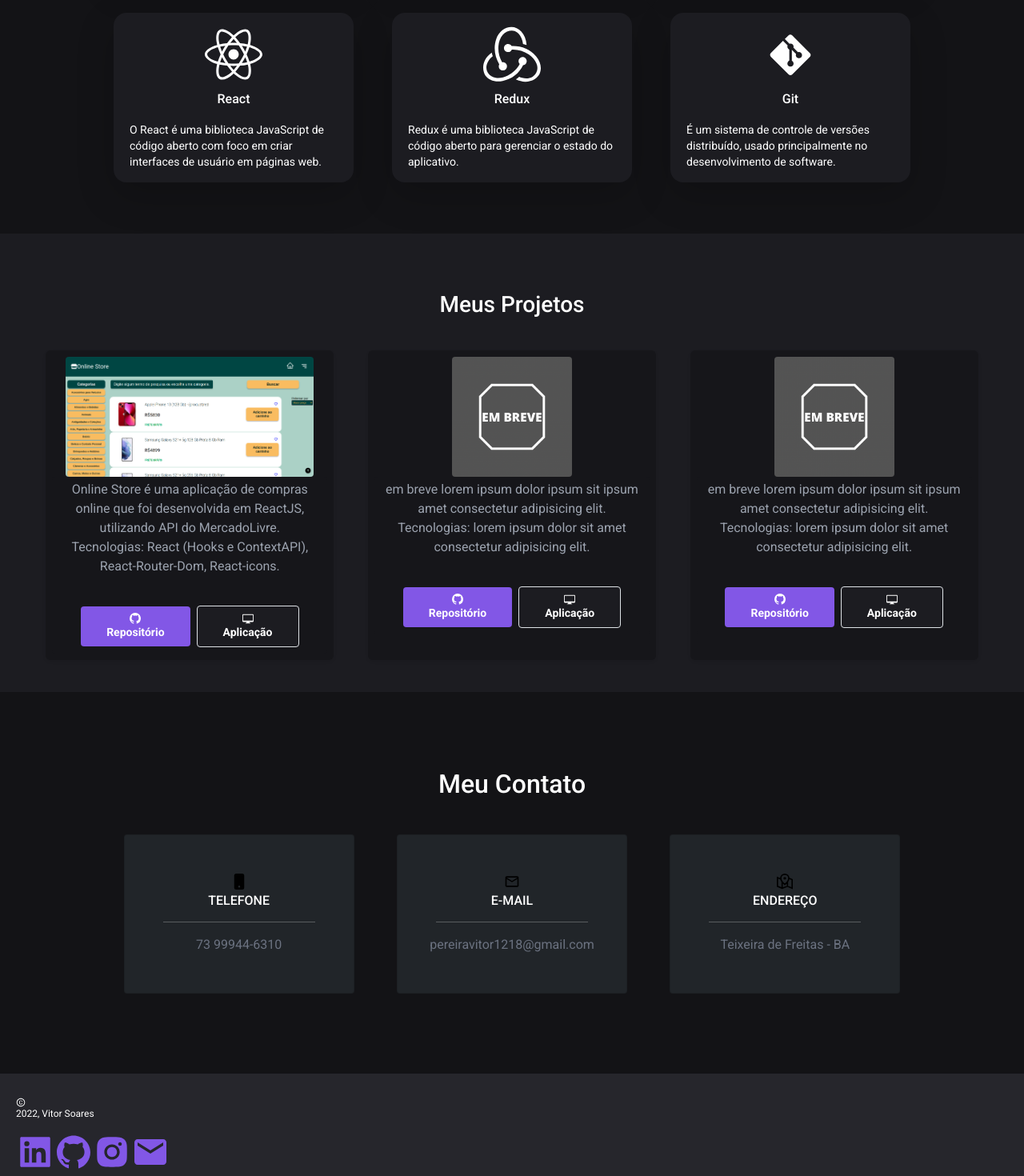
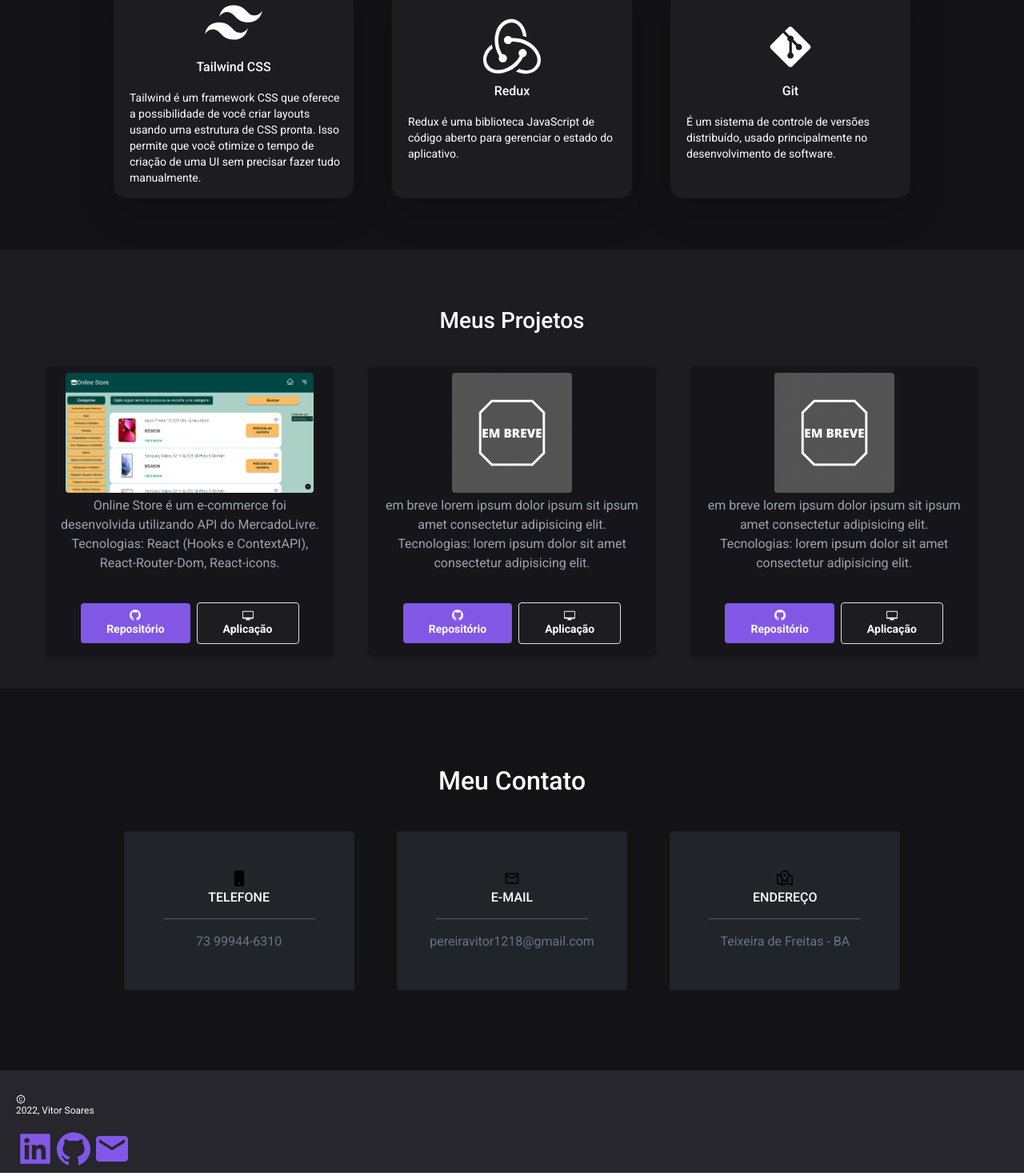
Before and after one commit to Vitosoaresp/vitosoaresp.github.io, a React (Create React App) app: page / in a window 1280 px wide. Shown: the part 1130-2600 px from the top of the page at 80% size. Built offline with nearby package versions, Linux system fonts and the light colour scheme.

Commit message:
Fix: corretion in description, footer

```diff
--- a/src/components/Footer/Footer.jsx
+++ b/src/components/Footer.jsx
@@ -2,11 +2,9 @@ import React from 'react';
 import {
   AiFillLinkedin,
   AiOutlineCopyright,
-  AiFillInstagram,
   AiFillGithub,
 } from 'react-icons/ai';
 import { MdEmail } from 'react-icons/md';
-import './Footer.css';
 
 function Footer() {
   return (
@@ -35,14 +33,7 @@ function Footer() {
         >
           <AiFillGithub />
         </a>
-        <a
-          href="https://www.instagram.com/vitosoaresp/"
-          target="_blank"
-          rel="noreferrer"
-          className="no-underline text-btn-gihub text-5xl hover:text-btn-git-hover"
-        >
-          <AiFillInstagram />
-        </a>
+
         <a
           href="mailto:pereiravitor1218@gmail.com"
           target="_blank"
--- a/src/components/Habilidades/Habilidades.jsx
+++ b/src/components/Habilidades.jsx
@@ -2,14 +2,19 @@ import React from 'react';
 import { AiOutlineHtml5 } from 'react-icons/ai';
 import { SiRedux, SiTailwindcss } from 'react-icons/si';
 import { FaReact } from 'react-icons/fa';
-import { CardHabilidade } from '../CardHabilidades/CardHabilidade';
+import { CardHabilidade } from './CardHabilidade';
 import { DiJavascript, DiGit } from 'react-icons/di';
 
 class Habilidades extends React.Component {
   render() {
     return (
-      <section className="bg-black-1 flex w-full justify-around flex-wrap p-10 flex-shrink-0" id="habilidades">
-        <h2 className="block text-white p-12 font-bold text-center w-full">MINHAS SKILLS</h2>
+      <section
+        className="bg-black-1 flex w-full justify-around flex-wrap p-10 flex-shrink-0"
+        id="habilidades"
+      >
+        <h2 className="block text-white p-12 font-bold text-center w-full">
+          MINHAS SKILLS
+        </h2>
         <div className="flex flex-wrap justify-center h-full">
           <CardHabilidade
             icon={<AiOutlineHtml5 />}
@@ -17,13 +22,7 @@ class Habilidades extends React.Component {
             descricao="É uma linguagem de marcação utilizada na construção de páginas na Web."
             isAncora={false}
           />
-          <CardHabilidade
-            icon={<SiTailwindcss />}
-            nome="Tailwind CSS"
-            descricao="Tailwind é um framework CSS que oferece a possibilidade de você criar layouts usando uma estrutura de CSS pronta. Isso permite que você otimize o tempo de criação de uma UI sem precisar fazer tudo manualmente."
-            isAncora={true}
-            href="https://tailwindcss.com/"
-          />
+
           <CardHabilidade
             icon={<DiJavascript />}
             nome="JavaScript"
@@ -36,6 +35,13 @@ class Habilidades extends React.Component {
             descricao="O React é uma biblioteca JavaScript de código aberto com foco em criar interfaces de usuário em páginas web."
             isAncora={true}
             href="https://pt-br.reactjs.org/"
+          />
+          <CardHabilidade
+            icon={<SiTailwindcss />}
+            nome="Tailwind CSS"
+            descricao="Tailwind é um framework CSS que oferece a possibilidade de você criar layouts usando uma estrutura de CSS pronta. Isso permite que você otimize o tempo de criação de uma UI sem precisar fazer tudo manualmente."
+            isAncora={true}
+            href="https://tailwindcss.com/"
           />
           <CardHabilidade
             icon={<SiRedux />}
--- a/src/components/Header/Header.jsx
+++ b/src/components/Header.jsx
@@ -1,12 +1,12 @@
 import React, { useState } from 'react';
 import { AiOutlineClose, AiOutlineMenu } from 'react-icons/ai';
-import logo from '../../fotos/logoName.svg';
+import logo from '../fotos/logoName.svg';
 
 function Header() {
   const [menuVisivel, setMenuVisivel] = useState(false);
   return (
     <>
-      <header className="flex bg-black-3 h-[100px] fixed top-0 left-0 justify-between w-full z-[1] items-center">
+      <header className="flex bg-black-3 h-[100px] fixed top-0 left-0 py-2 justify-between w-full z-[1] items-center">
         <img
           src={logo}
           alt="logo"
--- a/src/components/Projetos/Projetos.jsx
+++ b/src/components/Projetos.jsx
@@ -1,7 +1,7 @@
 import React from 'react';
-import emBreve from '../../fotos/embreve.PNG';
-import onlineStore from '../../fotos/online-store.png';
-import { CardProjetos } from '../CardProjetos';
+import emBreve from '../fotos/embreve.PNG';
+import onlineStore from '../fotos/online-store.png';
+import { CardProjetos } from './CardProjetos';
 
 function Projetos() {
   return (
@@ -13,8 +13,8 @@ function Projetos() {
         <CardProjetos
           imageProjeto={onlineStore}
           titulo="Online Store"
-          descricao="é uma aplicação de compras online que foi desenvolvida
-          em ReactJS, utilizando API do MercadoLivre."
+          descricao="é um e-commerce foi desenvolvida
+          utilizando API do MercadoLivre."
           tecnologias="React (Hooks e ContextAPI), React-Router-Dom, React-icons."
           linkRepo="https://github.com/Vitosoaresp/online-store"
           linkAplicacao="https://vitosoaresp.github.io/online-store/"
--- a/src/components/Sobre/Sobre.jsx
+++ b/src/components/Sobre.jsx
@@ -1,6 +1,6 @@
 import React from 'react';
 import { FiGithub } from 'react-icons/fi';
-import minhaFoto from '../../fotos/vitor.png';
+import minhaFoto from '../fotos/vitor.png';
 
 function Sobre() {
   return (
```
Also changed, not shown: src/App.js (+6 -6 lines), src/components/Contato/Contato.css (deleted, +0 -64 lines), src/components/Footer/Footer.css (deleted, +0 -23 lines), src/components/CardHabilidade.jsx (renamed from src/components/CardHabilidades/CardHabilidade.jsx), src/components/Contato.jsx (renamed from src/components/Contato/Contato.jsx).
